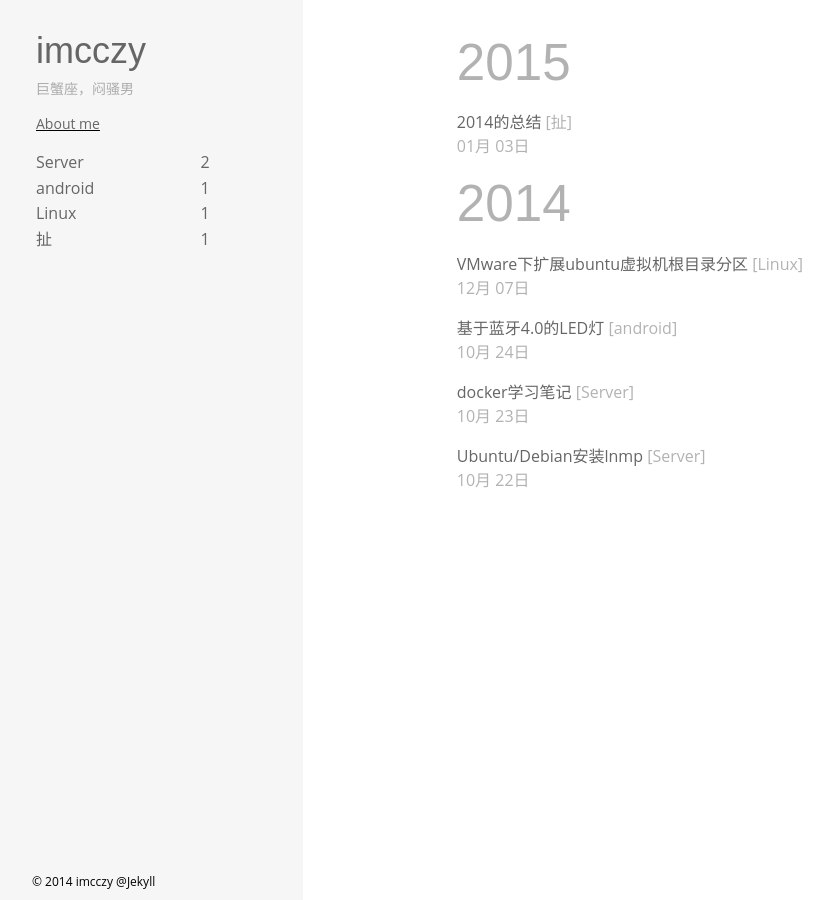
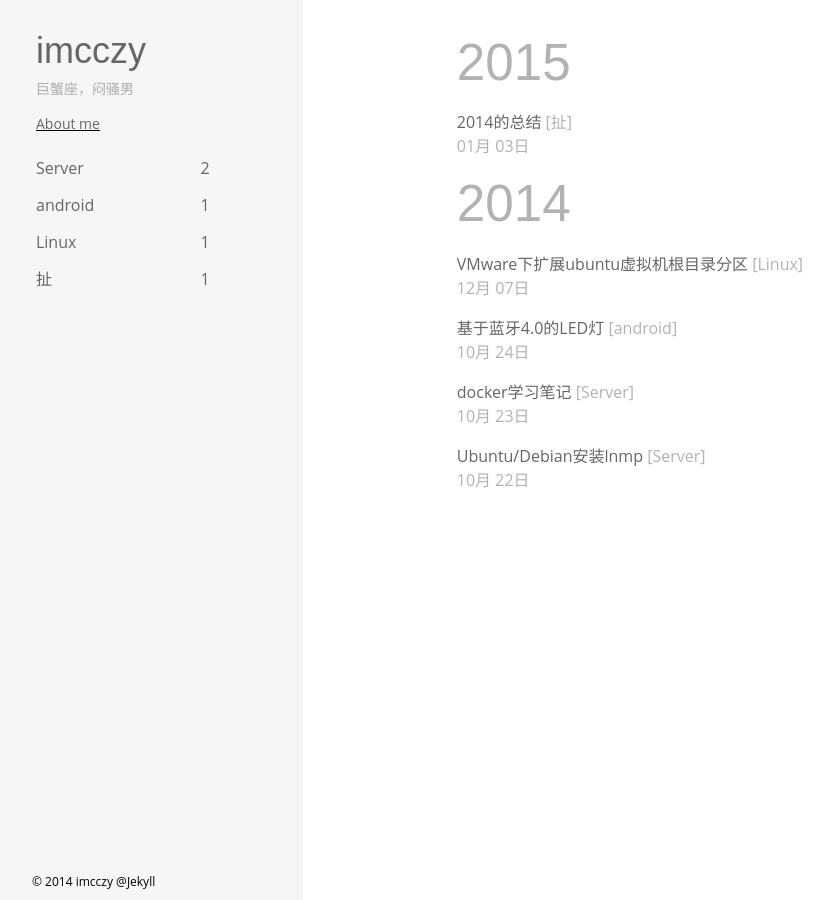
Before and after one commit to imcczy/imcczy.github.io, a Jekyll site: the page built from index.html, in a window 1280 px wide. Shown: the whole page, without its empty margins (4-837 px from the left). Built offline with Jekyll 4.4.1, drawn with Linux system fonts in a browser that asks for light colours.

Commit message:
style.css

```diff
--- a/css/style.css
+++ b/css/style.css
@@ -80,7 +80,7 @@ div.ads                     { display:block; }
   .archive-page span.category-tag {color:rgba(0,0,0,0.3);}
 
 #nav { display: none;}
-.tag-box {list-style: none; font-size: 16px;line-height: 1.6;}
+.tag-box {list-style: none; font-size: 16px;line-height: 2.3;}
 .tag-box a {text-decoration: none;}
 .tag-box .cat-name {display: inline-block; width: 60%;}
 .tag-box .cat-number {display: inline-block; width: 30%;}
```
